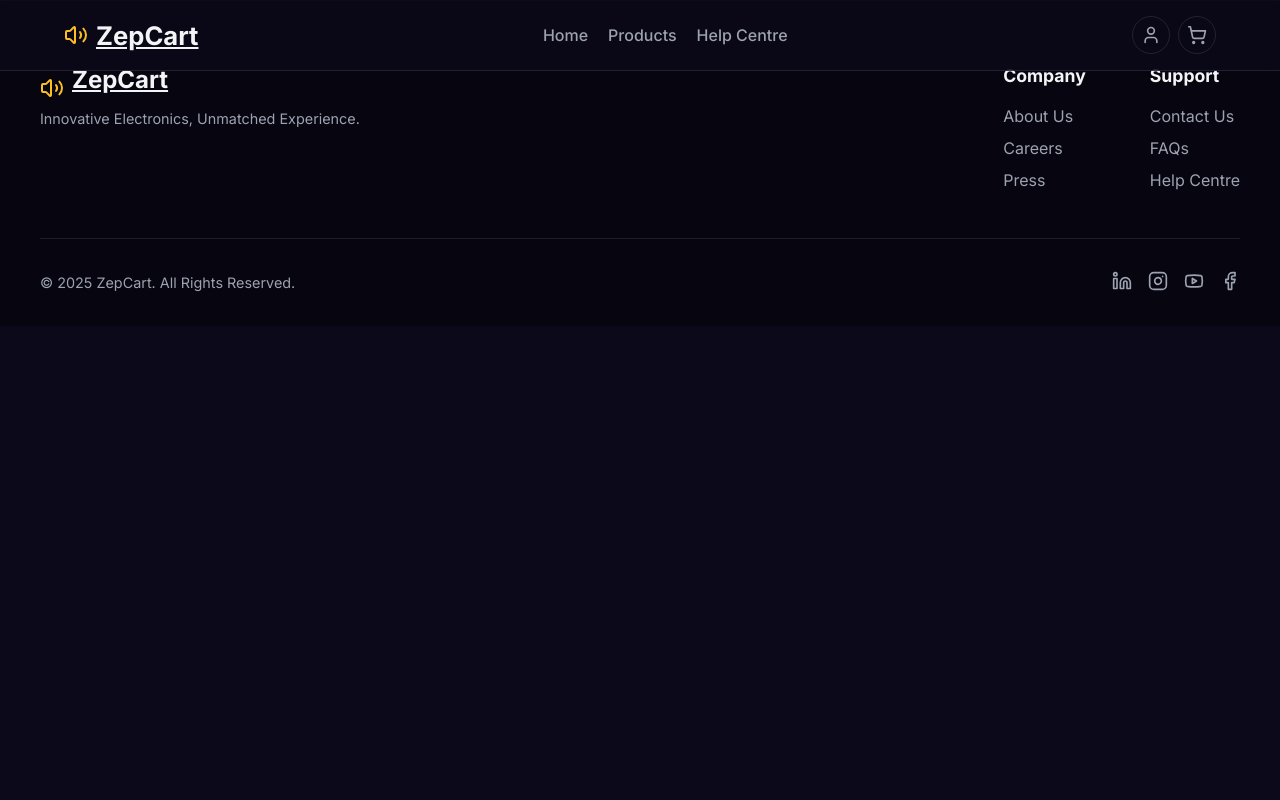
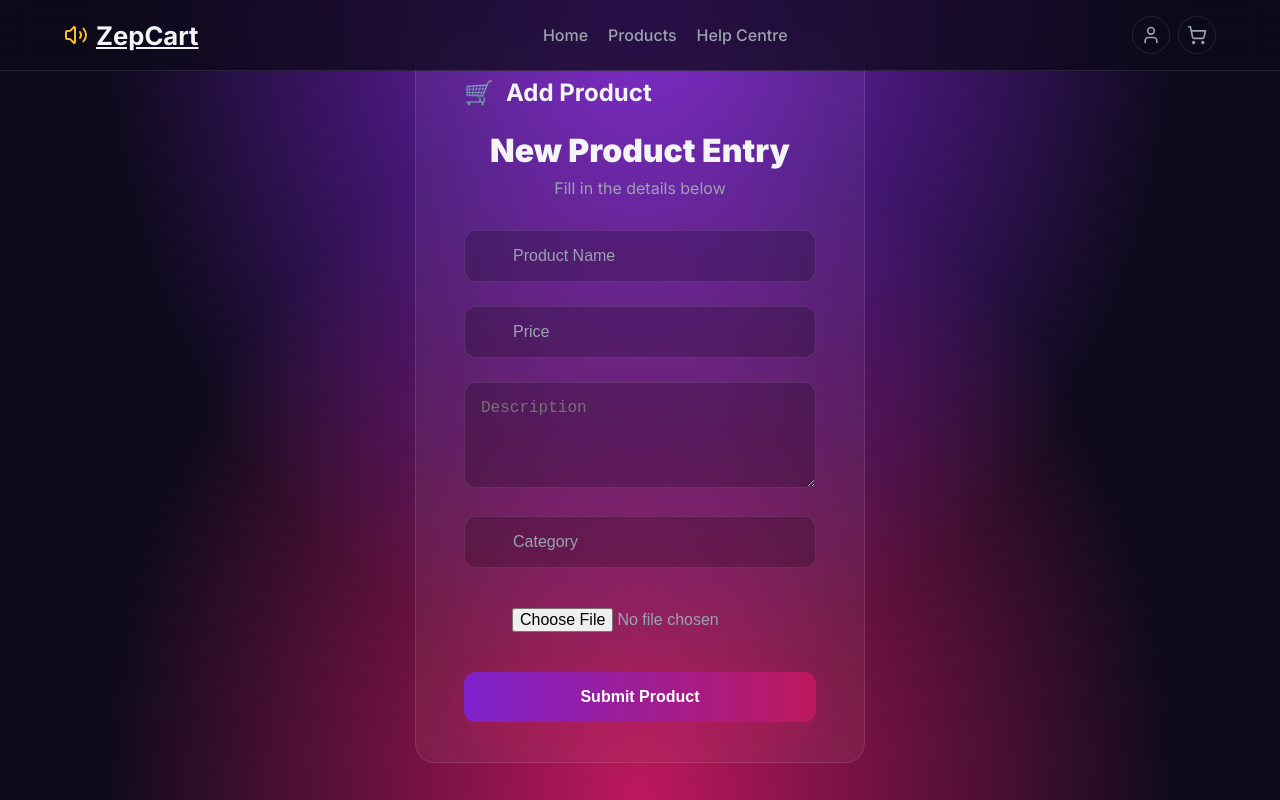
Before and after one commit to princedesai012/Ecom-Creative-Store, a React (Create React App) app in the folder client/: page /admin/add-product in a window 1280 px wide. Shown: the top 800 px of the page. Built offline with nearby package versions, Linux system fonts and the light colour scheme.

Commit message:
added add prodcut page

```diff
--- a/client/src/App.js
+++ b/client/src/App.js
@@ -5,12 +5,14 @@ import { BrowserRouter as Router, Routes, Route } from 'react-router-dom';
 import LandingPage from './components/LandingPage';
 import LoginPage from './components/LoginPage';
 import SignUpPage from './components/SignUpPage';
-import ProductsPage from './components/';
+import ProductsPage from './components/ProductPage';
 import Header from "./components/header";
 import Footer from "./components/footer";
+import AdminPanel from './admin/AdminPanel';
 
 import AdminLogin from './admin/AdminLogin';
 import ProductDetailPage from './components/ProductDetailPage';
+import AddProduct from './admin/AddProduct';
 
 
 function App() {
@@ -25,6 +27,8 @@ function App() {
           <Route path="/products" element={<ProductsPage />} />
 
           <Route path="/admin/login" element={<AdminLogin />} />
+          <Route path='/admin/panel' element={<AdminPanel/>}/>
+          <Route path='/admin/add-product' element={<AddProduct/>}/>
 
           <Route path="/product/:id" element={<ProductDetailPage />} />
         </Routes>
--- a/client/src/admin/AddProduct.jsx
+++ b/client/src/admin/AddProduct.jsx
@@ -0,0 +1,135 @@
+import React, { useState } from "react";
+import { addProduct } from "../api/products.api";
+import "../css/LoginPage.css"; // Using the same theme
+
+function AddProduct() {
+  const [productData, setProductData] = useState({
+    name: "",
+    price: "",
+    description: "",
+    category: "",
+    image: null,
+  });
+
+  const handleChange = (e) => {
+    const { name, value, files } = e.target;
+    setProductData((prev) => ({
+      ...prev,
+      [name]: name === "image" ? files[0] : value,
+    }));
+  };
+
+  const handleSubmit = async (e) => {
+    e.preventDefault();
+    const formData = new FormData();
+    Object.entries(productData).forEach(([key, value]) => {
+      formData.append(key, value);
+    });
+
+    try {
+      await addProduct(formData);
+      alert("Product added successfully!");
+      setProductData({
+        name: "",
+        price: "",
+        description: "",
+        category: "",
+        image: null,
+      });
+    } catch (error) {
+      alert("Failed to add product!");
+      console.error(error);
+    }
+  };
+
+  return (
+    <div className="login-page-container">
+      <div className="login-form-wrapper">
+        <div className="login-form-header">
+          <div className="brand-logo">
+            <span className="brand-icon">🛒</span>
+            Add Product
+          </div>
+          <h2 className="login-title">New Product Entry</h2>
+          <p className="login-subtitle">Fill in the details below</p>
+        </div>
+
+        <form onSubmit={handleSubmit}>
+          <div className="input-group">
+            <input
+              type="text"
+              name="name"
+              placeholder="Product Name"
+              value={productData.name}
+              onChange={handleChange}
+              required
+            />
+          </div>
+
+          <div className="input-group">
+            <input
+              type="number"
+              name="price"
+              placeholder="Price"
+              value={productData.price}
+              onChange={handleChange}
+              required
+            />
+          </div>
+
+          <div className="input-group">
+            <textarea
+              name="description"
+              placeholder="Description"
+              value={productData.description}
+              onChange={handleChange}
+              rows={4}
+              style={{
+                width: "100%",
+                backgroundColor: "rgba(0, 0, 0, 0.2)",
+                border: "1px solid var(--border-color)",
+                borderRadius: "12px",
+                padding: "1rem",
+                color: "var(--text-light)",
+                fontSize: "1rem",
+              }}
+              required
+            />
+          </div>
+
+          <div className="input-group">
+            <input
+              type="text"
+              name="category"
+              placeholder="Category"
+              value={productData.category}
+              onChange={handleChange}
+              required
+            />
+          </div>
+
+          <div className="input-group">
+            <input
+              type="file"
+              name="image"
+              accept="image/*"
+              onChange={handleChange}
+              required
+              style={{
+                backgroundColor: "transparent",
+                border: "none",
+                color: "var(--text-muted)",
+              }}
+            />
+          </div>
+
+          <button type="submit" className="btn-login">
+            Submit Product
+          </button>
+        </form>
+      </div>
+    </div>
+  );
+}
+
+export default AddProduct;
--- a/client/src/admin/AdminLogin.jsx
+++ b/client/src/admin/AdminLogin.jsx
@@ -18,7 +18,7 @@ const AdminLogin = () => {
       .unwrap()
       .then((response) => {
         if (response.user?.isAdmin) {
-          navigate("/");
+          navigate("/admin/panel");
         } else {
           alert("Access denied. You are not an admin.");
         }
--- /dev/null
+++ b/client/src/admin/AdminPanel.jsx
@@ -0,0 +1,13 @@
+import React from 'react'
+
+function AdminPanel() {
+  return (
+    <div>
+
+        <h1>Admin panal</h1>
+
+    </div>
+  )
+}
+
+export default AdminPanel
--- a/client/src/components/LoginPage.jsx
+++ b/client/src/components/LoginPage.jsx
@@ -5,14 +5,7 @@ import { useDispatch } from 'react-redux';
 import { useNavigate } from 'react-router-dom';
 import '../css/LoginPage.css';
 
-const GoogleIcon = () => (
-  <svg width="20" height="20" viewBox="0 0 24 24" fill="none">
-    <path d="M22.56 12.25C22.56 11.42 22.49 10.62 22.36 9.84H12.27V14.4H18.16C17.86 16.09 17.07 17.54 15.64 18.49V21.6H19.48C21.45 19.82 22.56 17.25 22.56 14.25V12.25Z" fill="#4285F4" />
-    <path d="M12.27 23C15.22 23 17.73 22.03 19.48 20.6H15.64V17.49C14.68 18.09 13.57 18.42 12.27 18.42C9.51 18.42 7.15 16.63 6.25 14.07H2.3V17.26C4.05 20.68 7.84 23 12.27 23Z" fill="#34A853" />
-    <path d="M6.25 14.07C6.02 13.43 5.88 12.75 5.88 12C5.88 11.25 6.02 10.57 6.25 9.93V6.74H2.3C1.52 8.28 1 10.06 1 12C1 13.94 1.52 15.72 2.3 17.26L6.25 14.07Z" fill="#FBBC05" />
-    <path d="M12.27 5.58C13.72 5.58 15.03 6.08 16.04 7.03L19.55 3.55C17.73 1.83 15.22 0.999999 12.27 0.999999C7.84 0.999999 4.05 3.32 2.3 6.74L6.25 9.93C7.15 7.37 9.51 5.58 12.27 5.58Z" fill="#EA4335" />
-  </svg>
-);
+
 
 const LoginPage = () => {
   const [formData, setFormData] = useState({ email: '', password: '' });
--- a/client/src/css/AdminLogin.css
+++ b/client/src/css/AdminLogin.css
@@ -1,3 +1,34 @@
+@import url('https://fonts.googleapis.com/css2?family=Inter:wght@300;400;500;600;700;900&display=swap');
+
+/* --- CSS VARIABLES & GLOBAL STYLES --- */
+:root {
+  --bg-deep-purple: #0c0a1a;
+  --primary-glow: #7e22ce;
+  --secondary-glow: #be185d;
+  --accent-gold: #fbbf24;
+  --text-light: #f3f4f6;
+  --text-muted: #9ca3af;
+  --border-color: rgba(255, 255, 255, 0.1);
+  --glass-bg: rgba(255, 255, 255, 0.05);
+}
+
+* {
+  margin: 0;
+  padding: 0;
+  box-sizing: border-box;
+}
+
+body {
+  background-color: var(--bg-deep-purple);
+  color: var(--text-light);
+  font-family: 'Inter', sans-serif;
+  overflow-x: hidden;
+}
+
+
+
+
+
 .admin-login-container {
   max-width: 400px;
   margin: 100px auto;
```
Also changed, not shown: client/src/components/CheckAuth.jsx (added), client/src/css/AddProduct.css (added).
